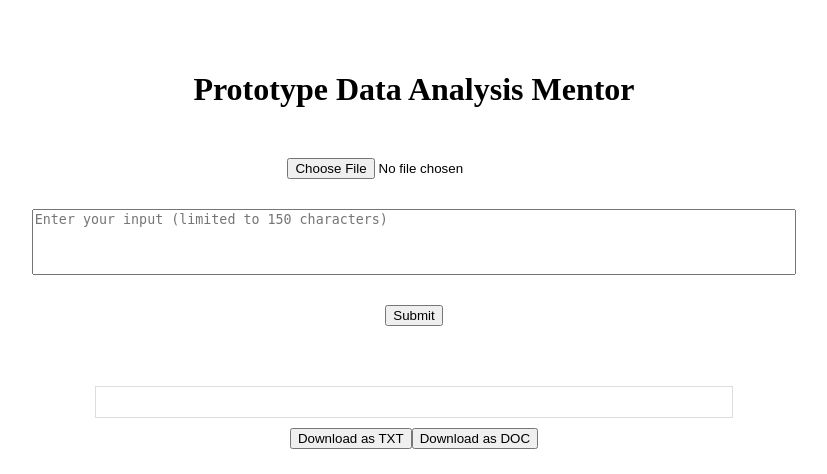
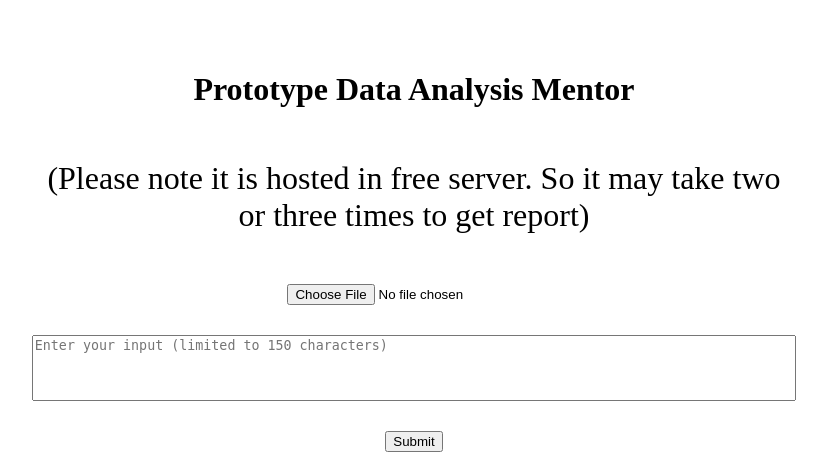
Before and after one commit to kanchang12/thirdattempt, a Flask app: page / in a window 1280 px wide. Shown: the top 474 px of the page, without its empty margins (226-1053 px from the left). Run offline with Flask 3, Linux system fonts and the light colour scheme.

Commit message:
Update index.html

```diff
--- a/templates/index.html
+++ b/templates/index.html
@@ -46,6 +46,7 @@
 <body>
   <div class="container">
     <h1 class="heading">Prototype Data Analysis Mentor</h1>
+    <p class='heading'>(Please note it is hosted in free server. So it may take two or three times to get report)</p>
     <div class="gap"></div>
     <form id="uploadForm" enctype="multipart/form-data">
       <input type="file" id="fileInput" name="csv_content" accept=".csv">
```
